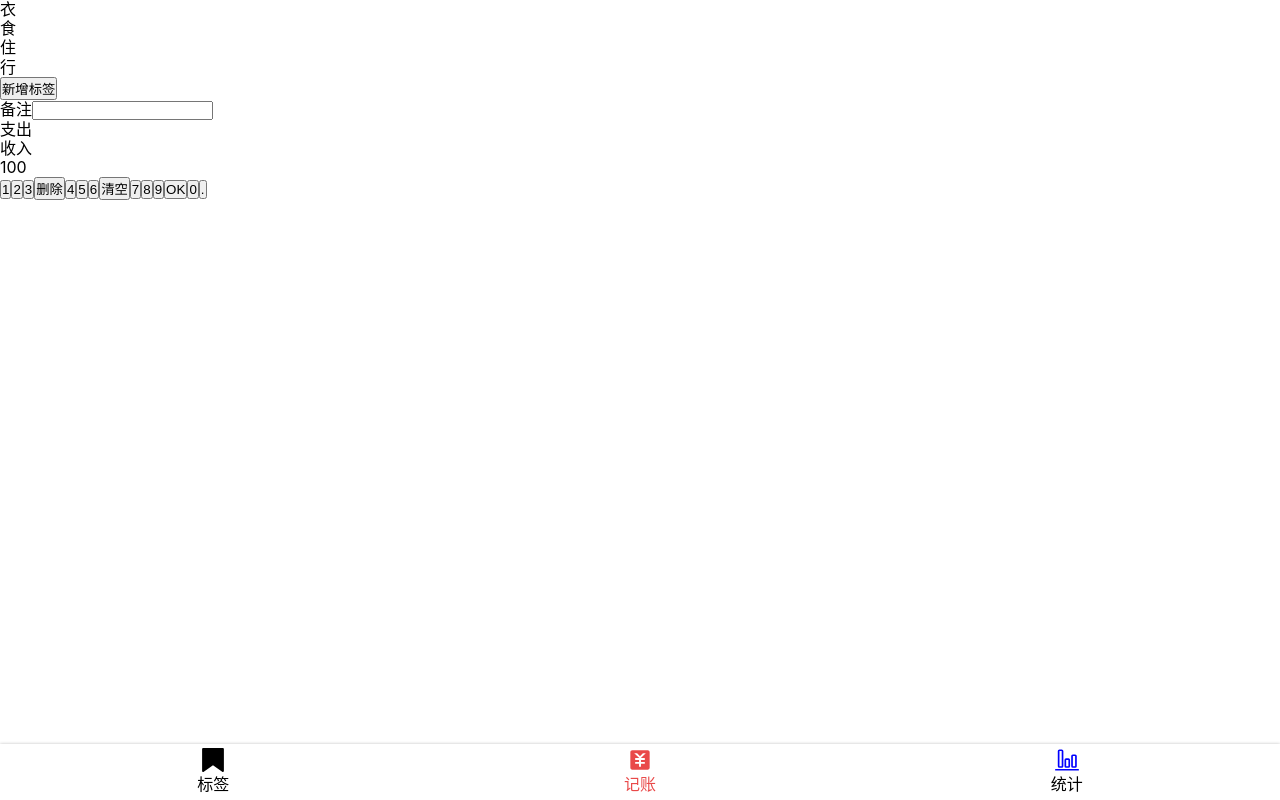
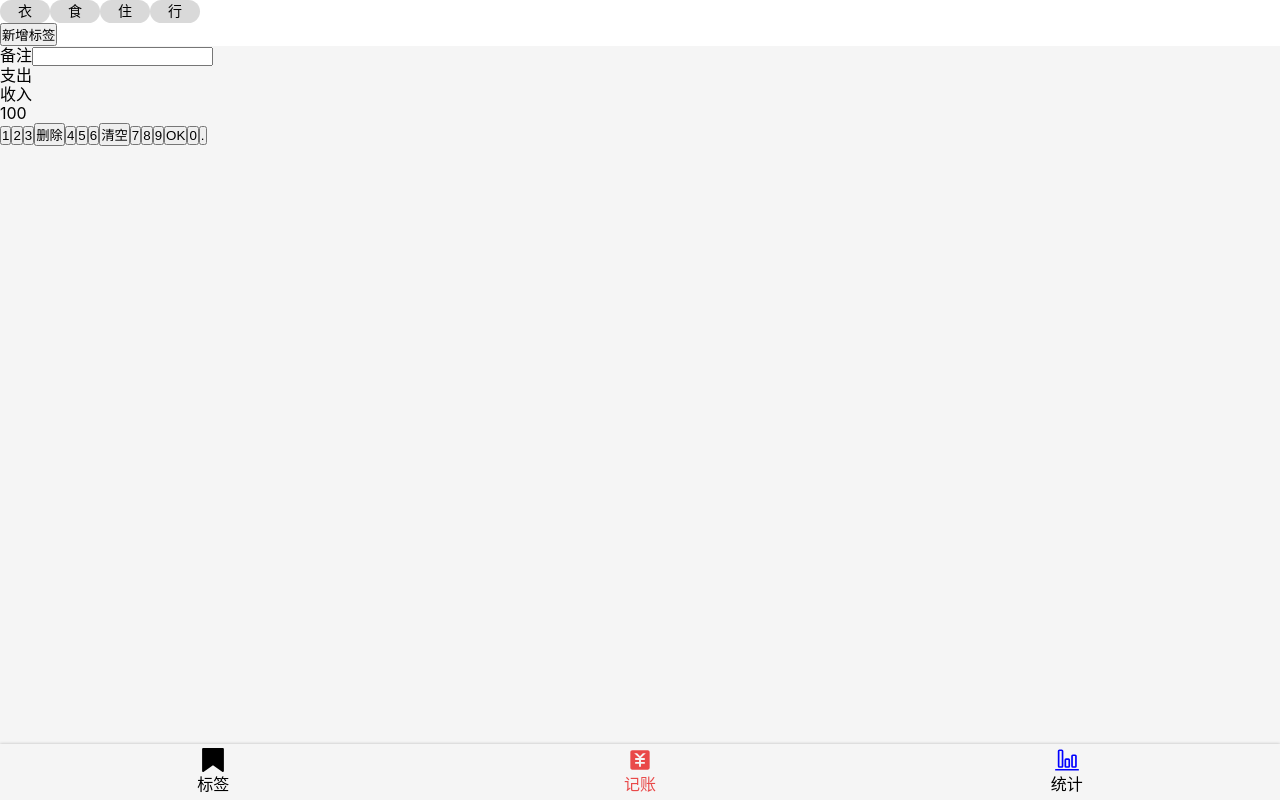
Before and after one commit to shangjingfan/MoneyMemory-React, a React app: page /#/money in a window 1280 px wide. Built offline with nearby package versions, Linux system fonts and the light colour scheme.

Commit message:
Money.tsx添加CSS，正在进行

```diff
--- a/src/index.scss
+++ b/src/index.scss
@@ -19,6 +19,7 @@ body{
   font-family: $font-hei;
   font-size: 16px;
   line-height: 1.2;
+  background: #f5f5f5;
 }
 
 .icon{
--- a/src/views/Money.tsx
+++ b/src/views/Money.tsx
@@ -3,22 +3,31 @@ import React from 'react';
 import styled from 'styled-components';
 
 const TagsSection = styled.section`
-
+  background: #FFFFFF;
 `;
 const NotesSection = styled.section``;
 const CategorySection = styled.section``;
 const NumberPadSection = styled.section``;
+const TagList = styled.ol`
+  > li{
+    background: #D9D9D9;
+    border-radius: 18px;
+    display: inline-block;
+    padding: 3px 18px;
+    font-size: 14px;
+  }
+`;
 
 function Money() {
   return (
     <Layout>
       <TagsSection>
-        <ol>
+        <TagList>
           <li>衣</li>
           <li>食</li>
           <li>住</li>
           <li>行</li>
-        </ol>
+        </TagList>
         <button>新增标签</button>
       </TagsSection>
       <NotesSection>
```
